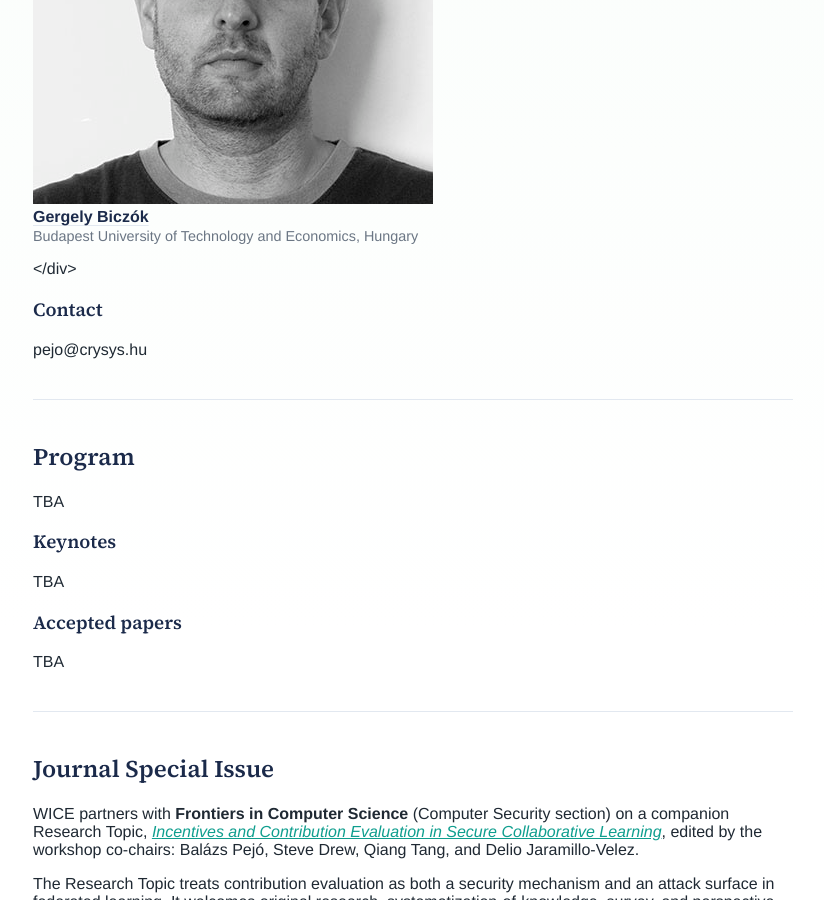
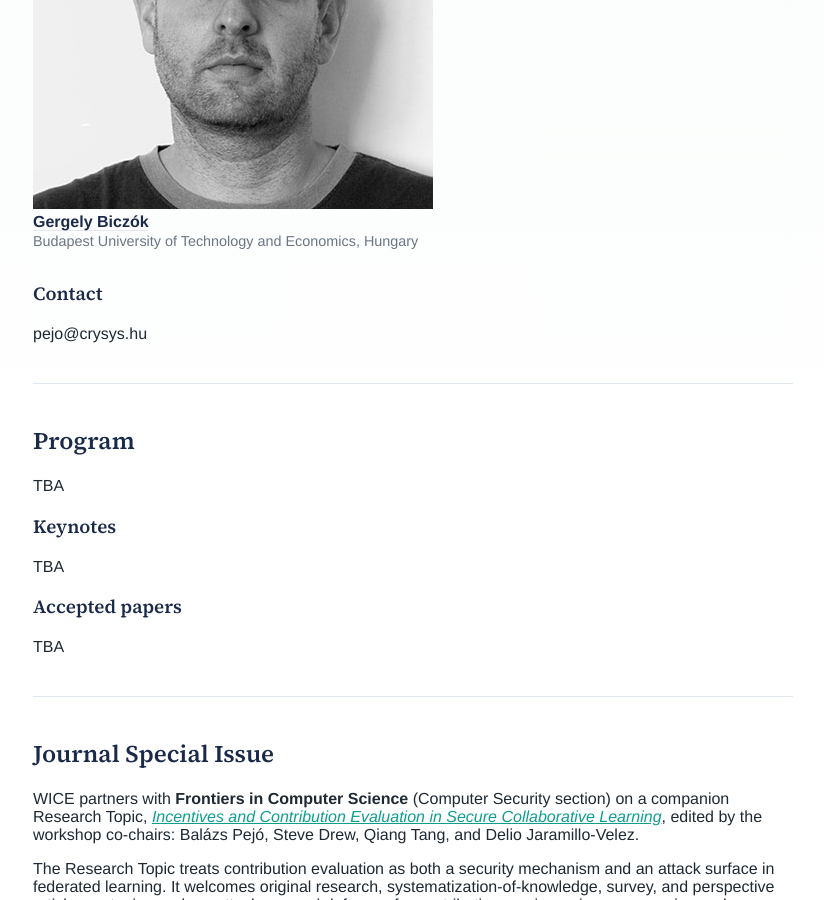
Before and after one commit to WICE-SaTML/WICE-SaTML.github.io, a Jekyll site: the page built from index.md, in a window 1280 px wide and 900 px high, scrolled down 3180 px. Shown: the whole window, without its empty margins (227-1051 px from the left). Built offline with Jekyll 4.4.1, drawn with Linux system fonts in a browser that asks for light colours; a script that is not in the unit is left out.

Commit message:
Update index.md

```diff
--- a/index.md
+++ b/index.md
@@ -179,15 +179,14 @@ All deadlines are 11:59 PM AoE (Anywhere on Earth).
 
 ### Program Committee
 
-<div class="program-committee-grid">
+<div class="organizers-grid">
 
-  <div class="program-committee" id="program-committee-Biczók">
-    <img src="{{ '/assets/images/program-committee/biczok.jpg' | relative_url }}" alt="Gergely Biczók" class="program-committee-photo">
+  <div class="organizers" id="organizers-Biczók">
+    <img src="{{ '/assets/images/program-committee/biczok.jpg' | relative_url }}" alt="Gergely Biczók" class="organizers-photo">
     <p class="organizer-name"><a href="https://www.crysys.hu/member/biczok">Gergely Biczók</a></p>
     <p class="organizer-affiliation">Budapest University of Technology and Economics, Hungary</p>
   </div>
 
-  </div>
 </div>
 
 <!--Gergely Biczók — Budapest University of Technology and Economics, Hungary
```
